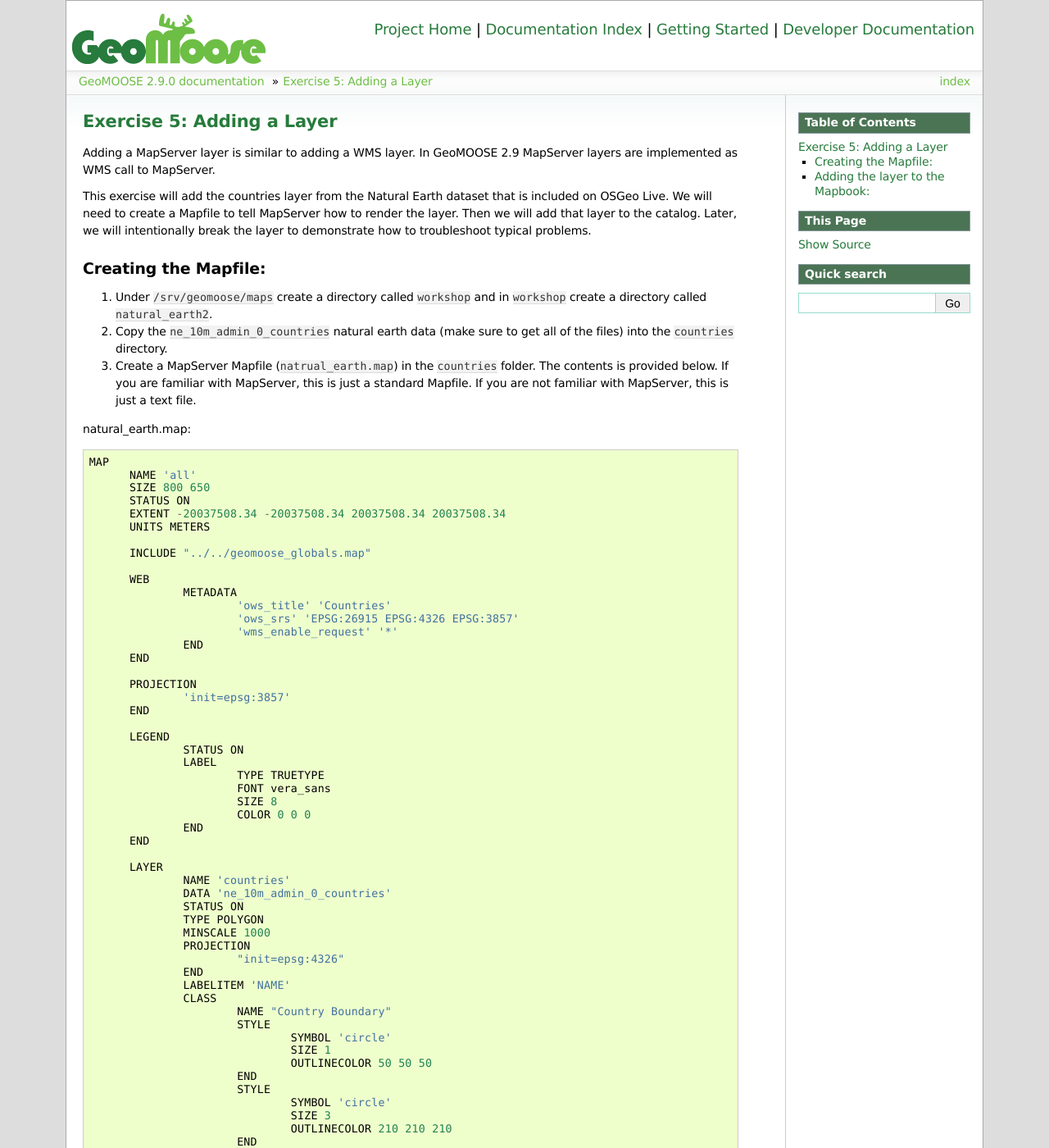
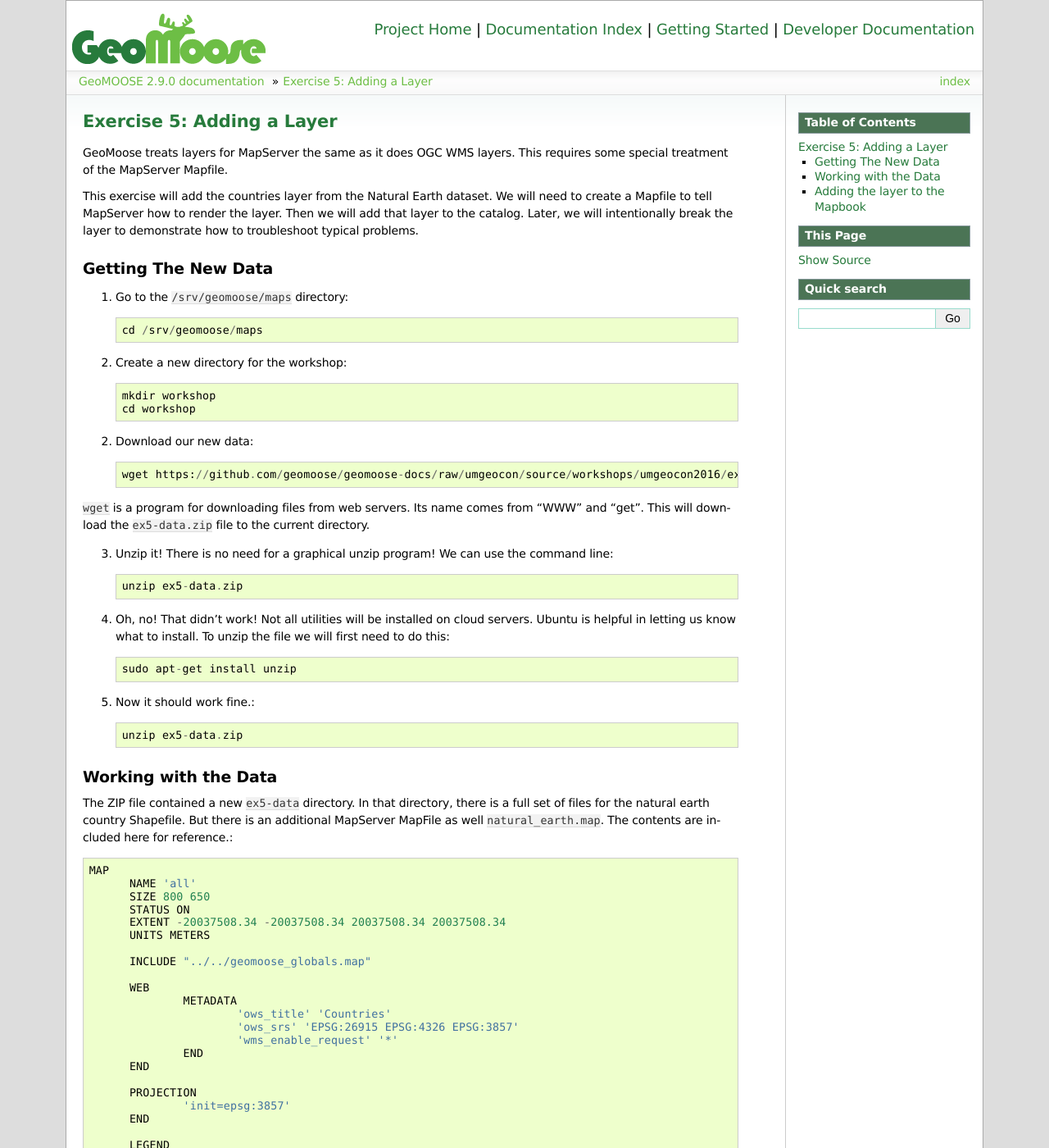
Before and after one commit to geomoose/geomoose-docs, a Sphinx documentation site: the page built from source/workshops/umgeocon2016/ex5.txt, in a window 1280 px wide and 1400 px high. Shown: the whole window at 82% size. Built offline with Sphinx 7.4.7, drawn with Linux system fonts in a browser that asks for light colours; pages that are not in the unit, such as notebooks, are missing from menus; some of the changed text lies outside the part shown.

Commit message:
Updated to include using nano and downloading the shapefile using wget

```diff
--- a/source/workshops/umgeocon2016/ex5.txt
+++ b/source/workshops/umgeocon2016/ex5.txt
@@ -2,20 +2,45 @@
 
 Exercise 5: Adding a Layer
 ==========================
-Adding a MapServer layer is similar to adding a WMS layer. In GeoMOOSE 2.9 MapServer layers are implemented as WMS call to MapServer.
 
-This exercise will add the countries layer from the Natural Earth dataset that is included on OSGeo Live. We will need to create a Mapfile to tell MapServer how to render the layer. Then we will add that layer to the catalog. Later, we will intentionally break the layer to demonstrate how to troubleshoot typical problems.
+GeoMoose treats layers for MapServer the same as it does OGC WMS layers. This requires some special treatment of the MapServer Mapfile.
 
-Creating the Mapfile:
+This exercise will add the countries layer from the Natural Earth dataset. We will need to create a Mapfile to tell MapServer how to render the layer. Then we will add that layer to the catalog. Later, we will intentionally break the layer to demonstrate how to troubleshoot typical problems.
+
+Getting The New Data
+--------------------
+
+1. Go to the ``/srv/geomoose/maps`` directory: ::
+
+	cd /srv/geomoose/maps
+
+2. Create a new directory for the workshop: ::
+
+	mkdir workshop
+	cd workshop
+
+2. Download our new data: ::
+
+	wget https://github.com/geomoose/geomoose-docs/raw/umgeocon/source/workshops/umgeocon2016/ex5-data.zip
+
+``wget`` is a program for downloading files from web servers.  Its name comes from "WWW" and "get".  This will download the ``ex5-data.zip`` file to the current directory.
+
+3. Unzip it! There is no need for a graphical unzip program! We can use the command line: ::
+
+	unzip ex5-data.zip
+
+4. Oh, no! That didn't work! Not all utilities will be installed on cloud servers. Ubuntu is helpful in letting us know what to install.  To unzip the file we will first need to do this: ::
+
+	sudo apt-get install unzip
+
+5. Now it should work fine.: ::
+
+	unzip ex5-data.zip
+
+Working with the Data
 ---------------------
 
-1. Under ``/srv/geomoose/maps`` create a directory called ``workshop`` and in ``workshop`` create a directory called ``natural_earth2``.
-
-2. Copy the ``ne_10m_admin_0_countries`` natural earth data (make sure to get all of the files) into the ``countries`` directory.
-
-3. Create a MapServer Mapfile (``natrual_earth.map``) in the ``countries`` folder. The contents is provided below.  If you are familiar with MapServer, this is just a standard Mapfile. If you are not familiar with MapServer, this is just a text file.
-
-natural_earth.map::
+The ZIP file contained a new ``ex5-data`` directory.  In that directory, there is a full set of files for the natural earth country Shapefile.  But there is an additional MapServer MapFile as well ``natural_earth.map``.  The contents are included here for reference.: ::
 
   MAP
 	NAME 'all'
@@ -85,21 +110,23 @@
   END ## end Map
 
 
-Adding the layer to the Mapbook:
---------------------------------
+Adding the layer to the Mapbook
+-------------------------------
 
-1. Open the mapbook in a text editor (``/srv/geomoose/conf/mapbook.xml``)
+1. Open the mapbook in a ``nano``: ::
 
-2. Add the natural-earth map-source above the ``parcels`` map-source. A map-source tells GeoMOOSE how to connect to a data layer.  Note: the order of the map-sources controls the default draw order of the layers.::
+	nano /srv/geomoose/conf/mapbook.xml
+
+2. Add the natural-earth map-source above the ``parcels`` map-source. A map-source tells GeoMOOSE how to connect to a data layer.  Note: the order of the map-sources controls the default draw order of the layers.: ::
 
     <map-source name="natural_earth" type="mapserver" queryable="true">
-         <file>./workshop/natural_earth2/natural_earth.map</file>
+         <file>./workshop/ex5-data/natural_earth.map</file>
          <layer name="countries"/>
          <param name="TRANSPARENT" value="true"/>
     </map-source>
 
 
-3. Add the layer to the catalog section.::
+3. Add the layer to the catalog section.: ::
 
    <layer title="Countries" src="natural_earth/countries" status="on"/>
 
```
